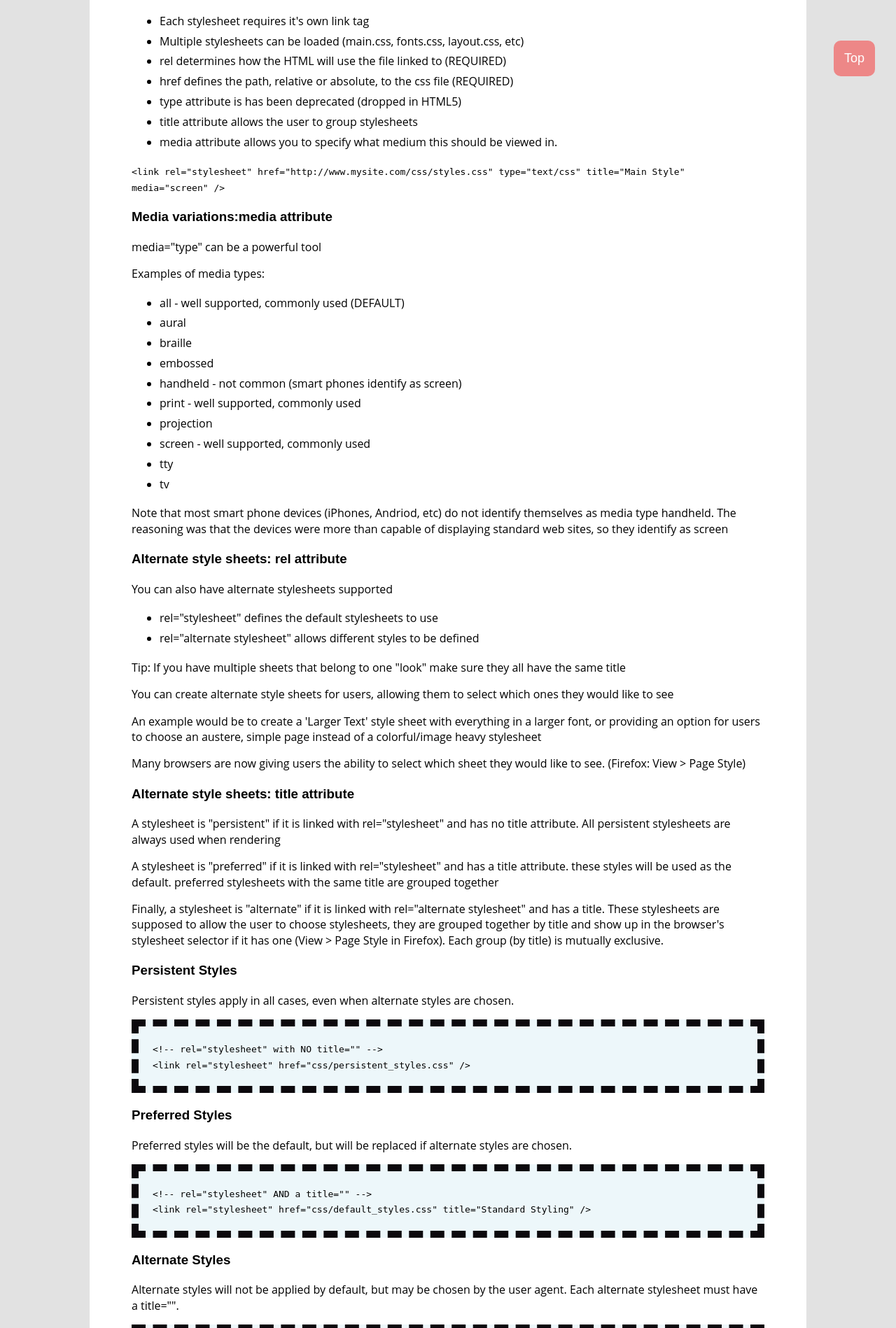
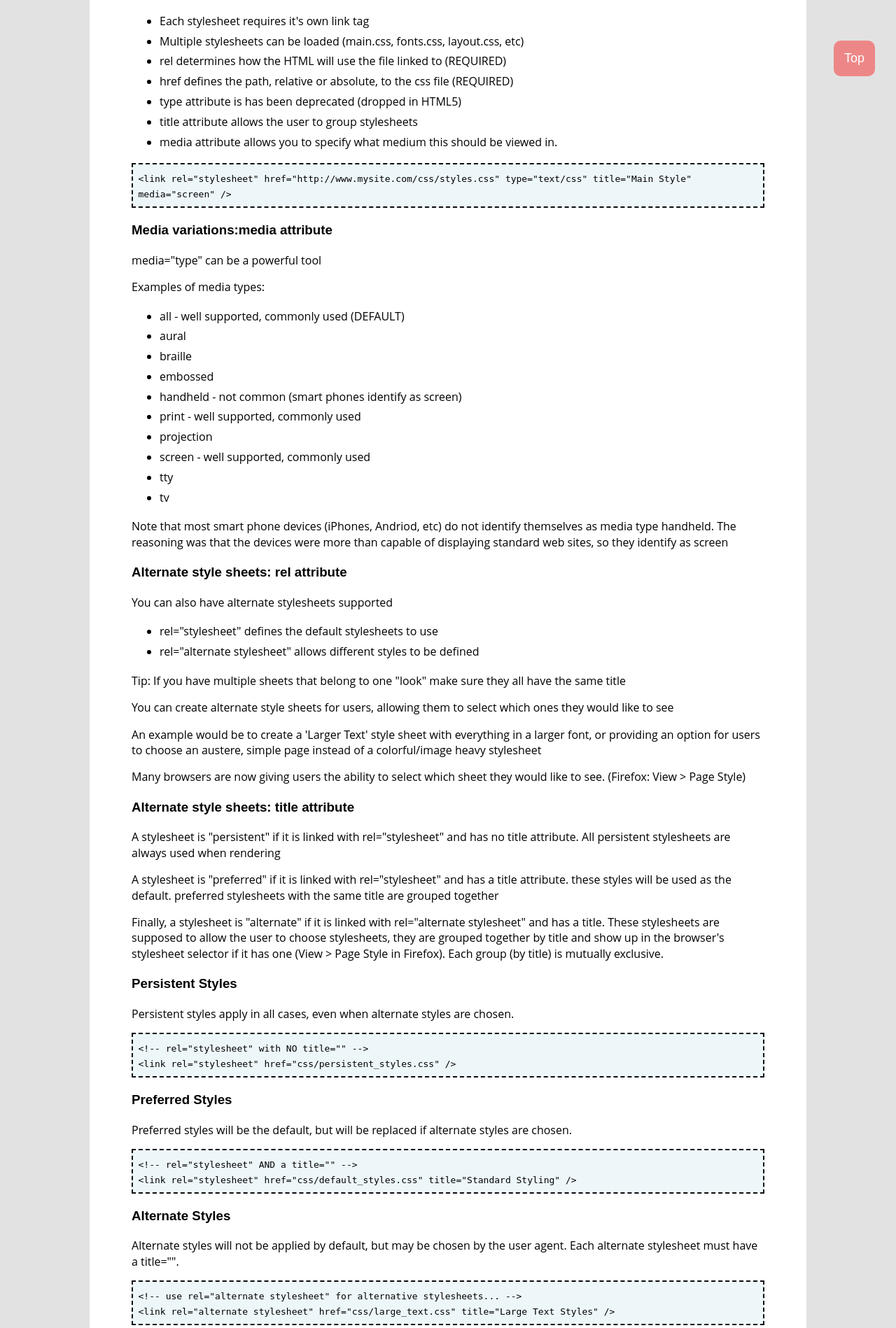
Before and after one commit to tobebestman/comp1950-final-project, a PHP site: page /day3.php in a window 1280 px wide. Shown: the part 671-2569 px from the top of the page at 70% size. Run offline with PHP 8.4, Linux system fonts and the light colour scheme; style sheets or scripts are compiled from the project's sources; some libraries are stand-ins or nearby versions.

Commit message:
some adjustment for the scss file for the schedule page.

```diff
--- a/day3.php
+++ b/day3.php
@@ -44,10 +44,8 @@
                 media attribute allows you to specify what medium this should be viewed in.
             </li>
         </ul>
-        <p>
-            <code>
-                        &lt;link rel="stylesheet" href="http://www.mysite.com/css/styles.css" type="text/css" title="Main Style" media="screen" /&gt;
-                        </code>
+        <p class="code-p">
+            <code>&lt;link rel="stylesheet" href="http://www.mysite.com/css/styles.css" type="text/css" title="Main Style" media="screen" /&gt;</code>
         </p>
         <h3>Media variations:media attribute</h3>
         <p>
--- a/scss/_section.scss
+++ b/scss/_section.scss
@@ -13,14 +13,17 @@ section {
 
 
 .code-p {
-    padding: 20px;
+    padding: $quater-padding;
     background-color: rgba($site-blue, 0.1);
-    border: 10px dashed $site-black;
+    border: 2px dashed $site-black;
+    @include mq($phoneLandscape) {
+        padding: $quater-padding-mobile;
+    }
 }
 
 figure {
     display: flex;
-    border: 1px dashed gray;
+    border: 2px dashed $site-black;
     flex-direction: column;
     justify-content: space-around;
     align-items: center;
--- a/scss/styles.scss
+++ b/scss/styles.scss
@@ -25,7 +25,7 @@
 @import 'banner';
 
 @import 'section';
-@import 'box';
+@import 'schedule';
 @import 'contact';
 
 @import 'agenda';
```
Also changed, not shown: scss/_schedule.scss (renamed from scss/_box.scss).
